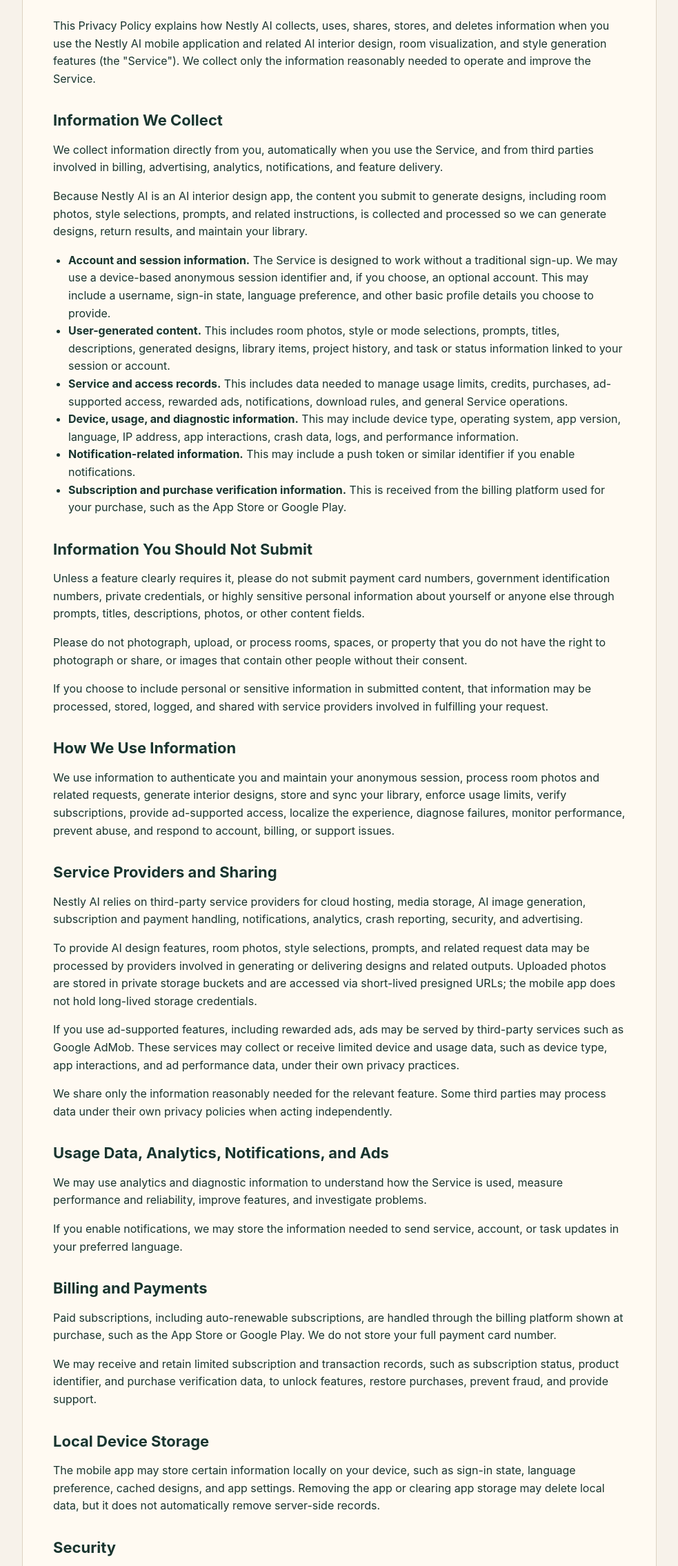
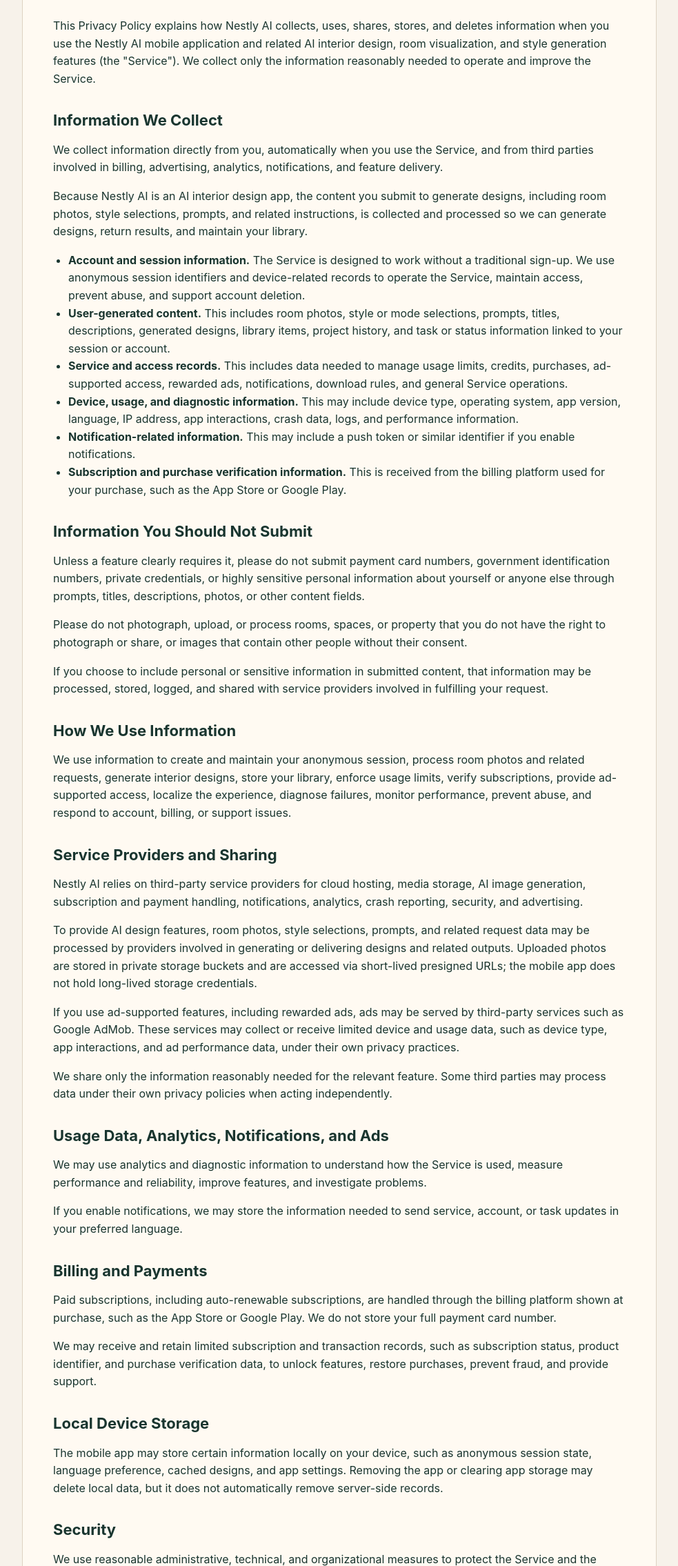
Before and after one commit to mercan/nestly-legal, a plain HTML site: page privacy.html in a window 1280 px wide. Shown: the part 232-2502 px from the top of the page at 69% size, without its empty margins (148-1131 px from the left). Drawn offline with Linux system fonts and the light colour scheme.

Commit message:
Refine legal text for App Store review

```diff
--- a/privacy.html
+++ b/privacy.html
@@ -25,7 +25,7 @@
         <p>We collect information directly from you, automatically when you use the Service, and from third parties involved in billing, advertising, analytics, notifications, and feature delivery.</p>
         <p>Because Nestly AI is an AI interior design app, the content you submit to generate designs, including room photos, style selections, prompts, and related instructions, is collected and processed so we can generate designs, return results, and maintain your library.</p>
         <ul>
-          <li><strong>Account and session information.</strong> The Service is designed to work without a traditional sign-up. We may use a device-based anonymous session identifier and, if you choose, an optional account. This may include a username, sign-in state, language preference, and other basic profile details you choose to provide.</li>
+          <li><strong>Account and session information.</strong> The Service is designed to work without a traditional sign-up. We use anonymous session identifiers and device-related records to operate the Service, maintain access, prevent abuse, and support account deletion.</li>
           <li><strong>User-generated content.</strong> This includes room photos, style or mode selections, prompts, titles, descriptions, generated designs, library items, project history, and task or status information linked to your session or account.</li>
           <li><strong>Service and access records.</strong> This includes data needed to manage usage limits, credits, purchases, ad-supported access, rewarded ads, notifications, download rules, and general Service operations.</li>
           <li><strong>Device, usage, and diagnostic information.</strong> This may include device type, operating system, app version, language, IP address, app interactions, crash data, logs, and performance information.</li>
@@ -39,7 +39,7 @@
         <p>If you choose to include personal or sensitive information in submitted content, that information may be processed, stored, logged, and shared with service providers involved in fulfilling your request.</p>
 
         <h2>How We Use Information</h2>
-        <p>We use information to authenticate you and maintain your anonymous session, process room photos and related requests, generate interior designs, store and sync your library, enforce usage limits, verify subscriptions, provide ad-supported access, localize the experience, diagnose failures, monitor performance, prevent abuse, and respond to account, billing, or support issues.</p>
+        <p>We use information to create and maintain your anonymous session, process room photos and related requests, generate interior designs, store your library, enforce usage limits, verify subscriptions, provide ad-supported access, localize the experience, diagnose failures, monitor performance, prevent abuse, and respond to account, billing, or support issues.</p>
 
         <h2>Service Providers and Sharing</h2>
         <p>Nestly AI relies on third-party service providers for cloud hosting, media storage, AI image generation, subscription and payment handling, notifications, analytics, crash reporting, security, and advertising.</p>
@@ -56,7 +56,7 @@
         <p>We may receive and retain limited subscription and transaction records, such as subscription status, product identifier, and purchase verification data, to unlock features, restore purchases, prevent fraud, and provide support.</p>
 
         <h2>Local Device Storage</h2>
-        <p>The mobile app may store certain information locally on your device, such as sign-in state, language preference, cached designs, and app settings. Removing the app or clearing app storage may delete local data, but it does not automatically remove server-side records.</p>
+        <p>The mobile app may store certain information locally on your device, such as anonymous session state, language preference, cached designs, and app settings. Removing the app or clearing app storage may delete local data, but it does not automatically remove server-side records.</p>
 
         <h2>Security</h2>
         <p>We use reasonable administrative, technical, and organizational measures to protect the Service and the information we hold. For uploaded photos, this includes using private storage buckets and short-lived presigned URLs rather than long-lived public access. However, no method of storage or transmission is completely secure.</p>
```
Also changed, not shown: index.html (+1 -1 lines), terms.html (+2 -2 lines).
